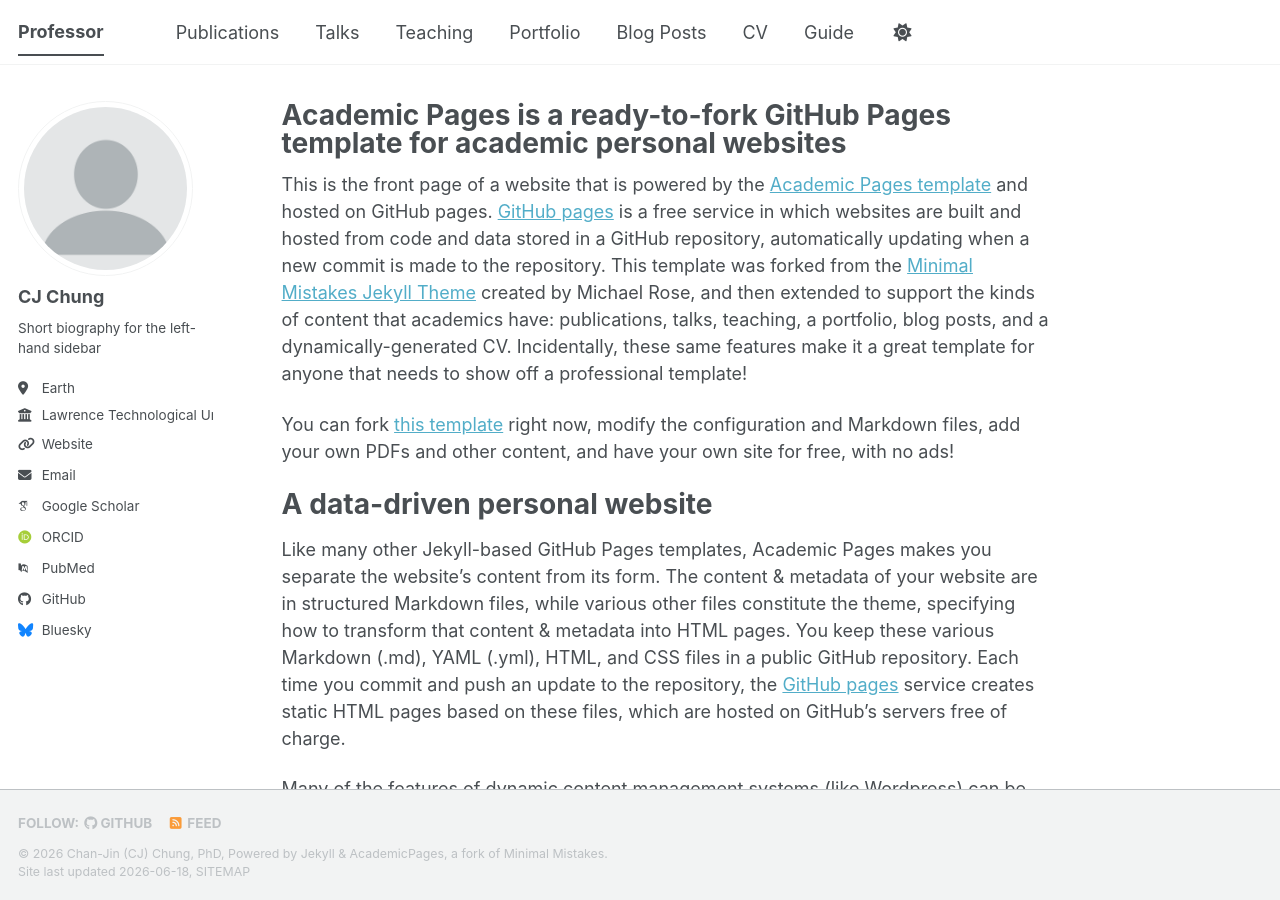
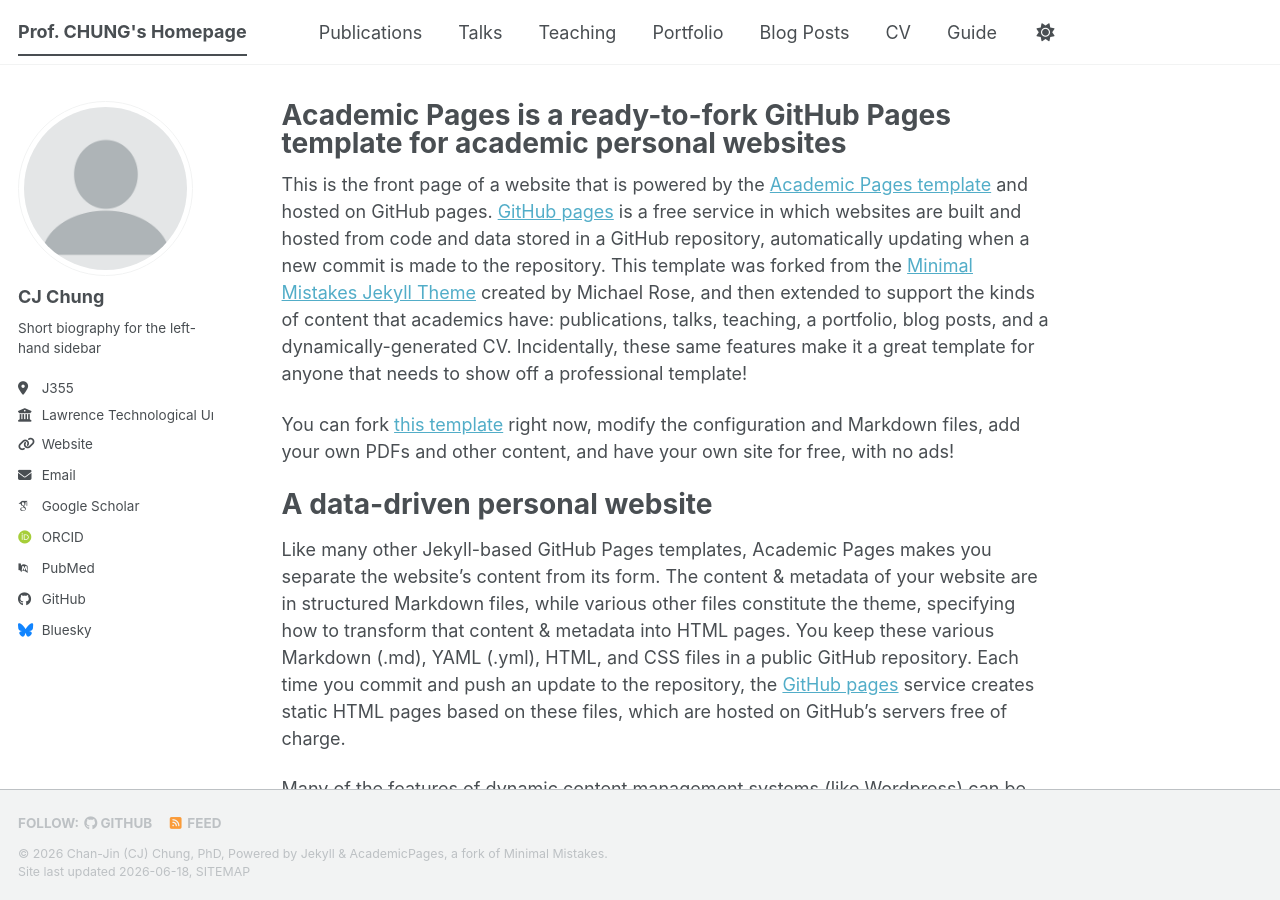
Before and after one commit to robofest/chung, a Jekyll site: the page built from _pages/about.md, in a window 1280 px wide and 900 px high. Built offline with Jekyll 4.4.1, drawn with Linux system fonts in a browser that asks for light colours; some web fonts are replaced; a script bundle is joined from its source files by our own code; library files that are not in the unit come from our copies.

Commit message:
Update site title and location in config

```diff
--- a/_config.yml
+++ b/_config.yml
@@ -9,7 +9,7 @@
 # Basic Site Settings
 locale                   : "en-US"
 site_theme               : "default" # The available themes options are "default", "air", "sunrise", "mint", "dirt" and "contrast"
-title                    : "Professor"
+title                    : "Prof. CHUNG's Homepage"
 title_separator          : "-"
 name                     : &name "Chan-Jin (CJ) Chung, PhD"
 description              : &description "Your Name's academic portfolio"   # Update this with a general description of your site, this is the default if not overridden by a page
@@ -27,7 +27,7 @@ author:
   name             : "CJ Chung"
   pronouns         : # example: "she/her"
   bio              : "Short biography for the left-hand sidebar"
-  location         : "Earth"
+  location         : "J355"
   employer         : "Lawrence Technological University"
   uri              : "https://ltu.edu"
   email            : "cchung@ltu.edu"
```
